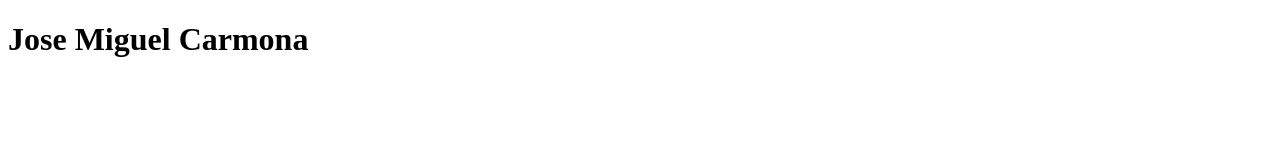
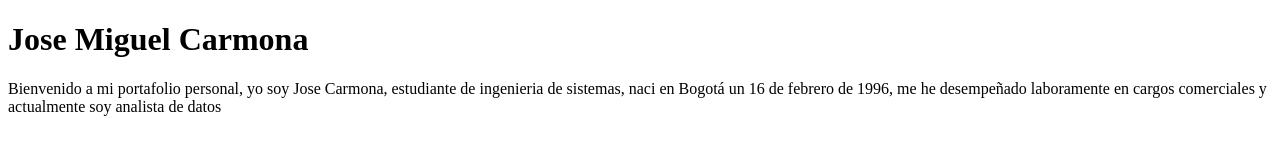
Before and after one commit to Josekrmona/Pagina_Portafolio, a plain HTML site: page index.html in a window 1280 px wide. Drawn offline with Linux system fonts and the light colour scheme.

Commit message:
agrego breve biografia

```diff
--- a/index.html
+++ b/index.html
@@ -8,5 +8,6 @@
 </head>
 <body>
     <h1>Jose Miguel Carmona</h1>
+    <p>Bienvenido a mi portafolio personal, yo soy Jose Carmona, estudiante de ingenieria de sistemas, naci en Bogotá un 16 de febrero de 1996, me he desempeñado laboramente en cargos comerciales y actualmente soy analista de datos</p>
 </body>
 </html>
```
